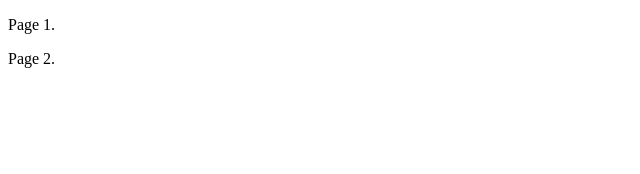
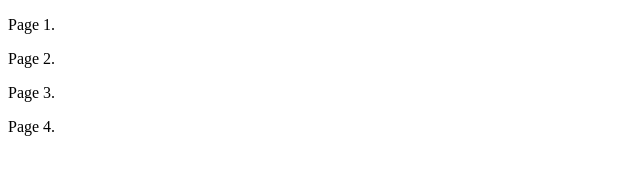
Before and after one commit to Olu-Moroti/Biztech-Projects, a plain HTML site: page index.html in a window 1280 px wide. Shown: the whole page, without its empty margins (0-640 px from the left). Drawn offline with Linux system fonts and the light colour scheme.

Commit message:
6th commit. Updated the index on dev branch.

```diff
--- a/index.html
+++ b/index.html
@@ -8,5 +8,7 @@
 <body>
     <p>Page 1.</p>
     <p>Page 2.</p>
+    <p>Page 3.</p>
+    <p>Page 4.</p>
 </body>
 </html>
```
